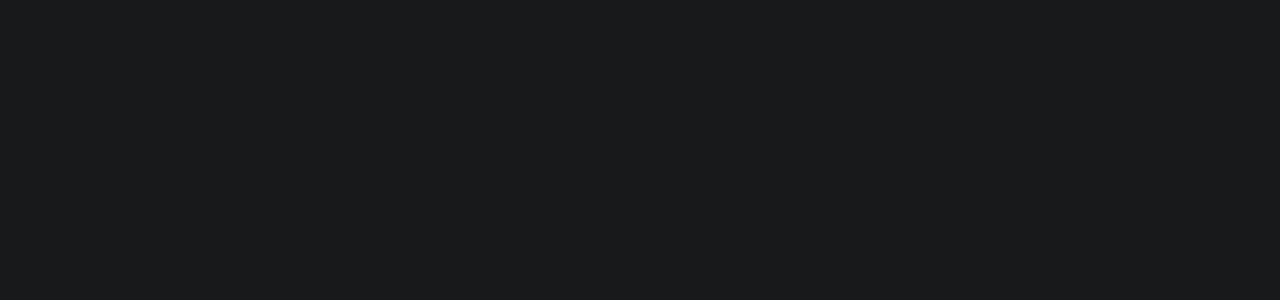
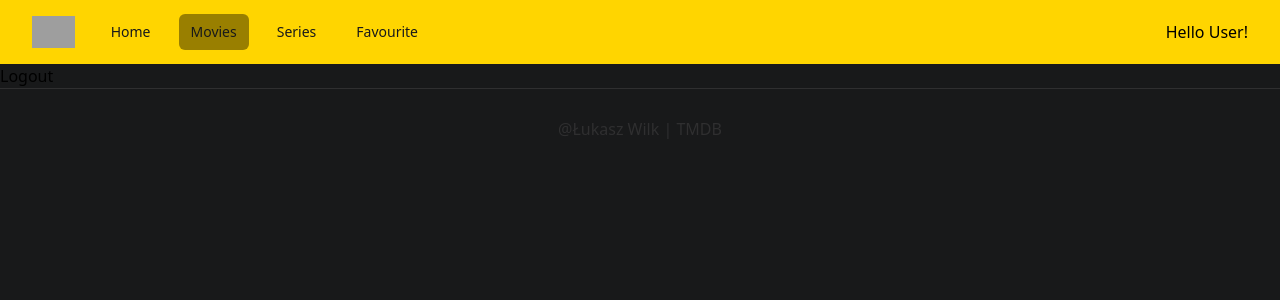
Before and after one commit to LukaszWilk1/Filmstrip, a React (Create React App) app in the folder client/filmstrip/: page /movies in a window 1280 px wide. Before the commit this address had no page. Shown: the top 300 px of the page. Built offline with nearby package versions, Linux system fonts and the light colour scheme; sample sign-in values are in the browser's storage; grey boxes are pictures that could not be loaded.

Commit message:
finished styling desktop version of navbar

```diff
--- a/client/filmstrip/src/App.js
+++ b/client/filmstrip/src/App.js
@@ -13,6 +13,9 @@
       <Routes>
         <Route element={<PrivateRoute/>}>
           <Route path="/" element={<Home/>}/>
+          <Route path="/movies" element={<Home/>}/>
+          <Route path="/series" element={<Home/>}/>
+          <Route path="/favourite" element={<Home/>}/>
         </Route>
         <Route path="/register" element={<Register/>}/>
         <Route path="/login" element={<Login/>}/>
--- a/client/filmstrip/src/Navbar.jsx
+++ b/client/filmstrip/src/Navbar.jsx
@@ -1,12 +1,14 @@
 import { Fragment } from 'react'
 import { Disclosure, Menu, Transition } from '@headlessui/react'
 import { Bars3Icon, BellIcon, XMarkIcon } from '@heroicons/react/24/outline'
+import { NavLink } from 'react-router-dom'
+import { useLocation } from 'react-router-dom'
 
 const navigation = [
-  { name: 'Home', href: '#', current: true },
-  { name: 'Movies', href: '#', current: false },
-  { name: 'Series', href: '#', current: false },
-  { name: 'Favourite', href: '#', current: false },
+  { name: 'Home', href: '/', current: false },
+  { name: 'Movies', href: '/movies', current: false },
+  { name: 'Series', href: '/series', current: false },
+  { name: 'Favourite', href: '/favourite', current: false },
 ]
 
 function classNames(...classes) {
@@ -14,6 +16,14 @@
 }
 
 export const Navbar = () => {
+
+  const location = useLocation();
+
+  // Aktualizacja właściwości 'current' na podstawie bieżącej ścieżki URL
+  navigation.forEach((item) => {
+    item.current = item.href === location.pathname;
+  });
+
   return (
     <Disclosure as="nav" className="yellow-background">
       {({ open }) => (
@@ -43,17 +53,17 @@
                 <div className="hidden sm:ml-6 sm:block">
                   <div className="flex space-x-4">
                     {navigation.map((item) => (
-                      <a
+                      <NavLink
                         key={item.name}
-                        href={item.href}
+                        to={item.href}
                         className={classNames(
-                          item.current ? 'bg-gray-900 text-white' : 'text-gray-300 hover:bg-gray-700 hover:text-white',
+                          item.current ? 'bg-[#997f00] color-black' : 'color-black hover:bg-[#b29500] hover:text-black',        //TUTAJ ZMIENIA SIĘ KOLOR PO KLIKNIĘCIU
                           'rounded-md px-3 py-2 text-sm font-medium'
                         )}
                         aria-current={item.current ? 'page' : undefined}
                       >
                         {item.name}
-                      </a>
+                      </NavLink>
                     ))}
                   </div>
                 </div>
--- a/client/filmstrip/src/style.css
+++ b/client/filmstrip/src/style.css
@@ -27,6 +27,10 @@
     background-color: #ffd500;
 }
 
+.yellow-button-clicked{
+    background-color: #b29500;
+}
+
 .color-yellow{
     color: #fdc500;
 }
```
